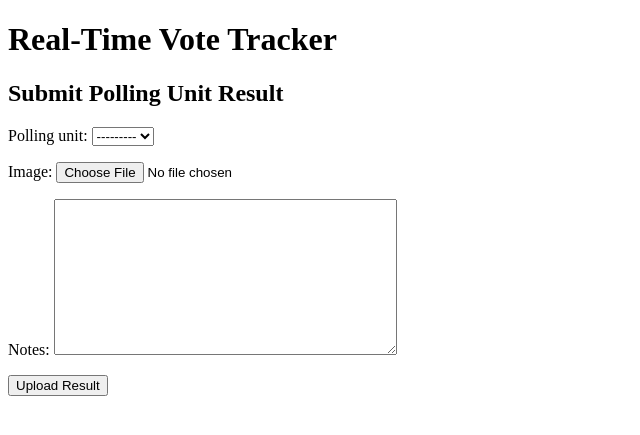
After one commit to Adeyiwolasuccess/real-time-vote-tracker, a Django app: page /submit/ in a window 1280 px wide. The commit adds this page. Shown: the top 435 px of the page, without its empty margins (0-640 px from the left). Run offline with Django 5.2, Linux system fonts and the light colour scheme; data that the repository does not hold is empty.

Commit message:
Implement submission functionality with form handling and update URL routing

```diff
--- a/config/urls.py
+++ b/config/urls.py
@@ -1,13 +1,13 @@
 from django.conf import settings
 from django.conf.urls.static import static
 from django.contrib import admin
-from django.urls import path
+from django.urls import include, path
 
 from dashboard.views import home
 
 urlpatterns = [
     path("admin/", admin.site.urls),
-    path("", home, name="home"),
+    path("", include("dashboard.urls")),
 ]
 
 if settings.DEBUG:
--- /dev/null
+++ b/dashboard/forms.py
@@ -0,0 +1,7 @@
+from django import forms
+from .models import Submission
+
+class SubmissionForm(forms.ModelForm):
+    class Meta:
+        model = Submission
+        fields = ["polling_unit", "image", "notes"]
--- a/dashboard/models.py
+++ b/dashboard/models.py
@@ -44,6 +44,8 @@ class Submission(models.Model):
         settings.AUTH_USER_MODEL,
         on_delete=models.CASCADE,
         related_name="submissions",
+        blank=True,
+        null=True
     )
 
     image = models.ImageField(upload_to="result_sheets/")
--- a/dashboard/templates/dashboard/home.html
+++ b/dashboard/templates/dashboard/home.html
@@ -4,4 +4,5 @@
 
 {% block content %}
     <p>Your Django homepage is working.</p>
+    <p><a href="{% url 'submit_result' %}">Submit a polling unit result</a></p>
 {% endblock %}
--- /dev/null
+++ b/dashboard/templates/dashboard/submit_result.html
@@ -0,0 +1,13 @@
+{% extends "base.html" %}
+
+{% block title %}Submit Result | Real-Time Vote Tracker{% endblock %}
+
+{% block content %}
+    <h2>Submit Polling Unit Result</h2>
+
+    <form method="post" enctype="multipart/form-data">
+        {% csrf_token %}
+        {{ form.as_p }}
+        <button type="submit">Upload Result</button>
+    </form>
+{% endblock %}
--- a/dashboard/urls.py
+++ b/dashboard/urls.py
@@ -1,6 +1,7 @@
 from django.urls import path
-from .views import home
+from .views import home, submit_result
 
 urlpatterns = [
-    path("", home, name="home")
+    path("", home, name="home"),
+    path("submit/", submit_result, name="submit_result"),
 ]
--- a/dashboard/views.py
+++ b/dashboard/views.py
@@ -1,9 +1,21 @@
-from django.shortcuts import render
-from django.http import HttpResponse
+from django.shortcuts import redirect, render
 
-
-from django.http import HttpResponse
+from .forms import SubmissionForm
 
 
 def home(request):
     return render(request, "dashboard/home.html")
+
+
+def submit_result(request):
+    if request.method == "POST":
+        form = SubmissionForm(request.POST, request.FILES)
+        if form.is_valid():
+            submission = form.save(commit=False)
+            submission.submitted_by = request.user
+            submission.save()
+            return redirect("home")
+    else:
+        form = SubmissionForm()
+
+    return render(request, "dashboard/submit_result.html", {"form": form})
```
Also changed, not shown: dashboard/migrations/0006_alter_submission_submitted_by.py (added).
